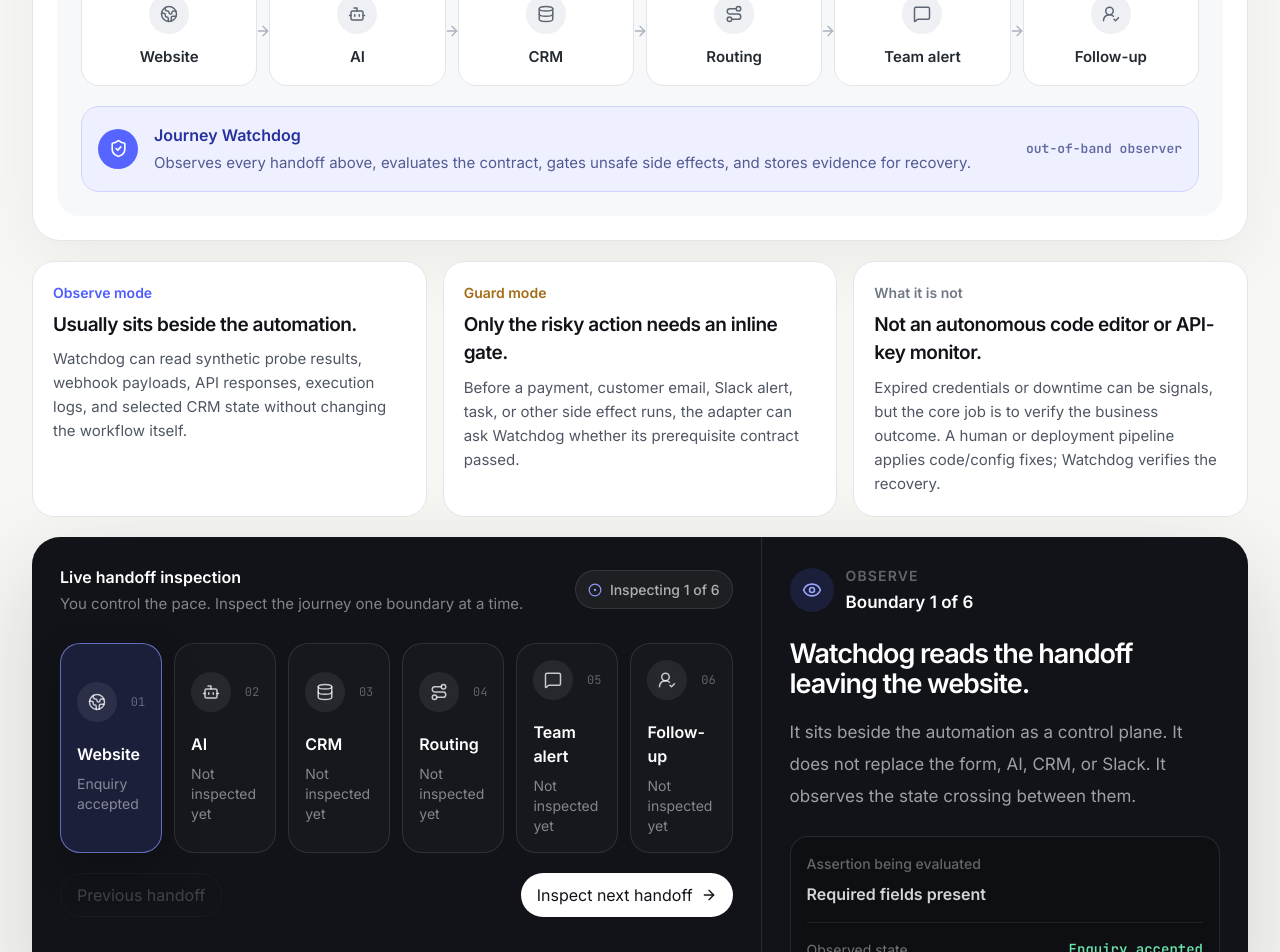
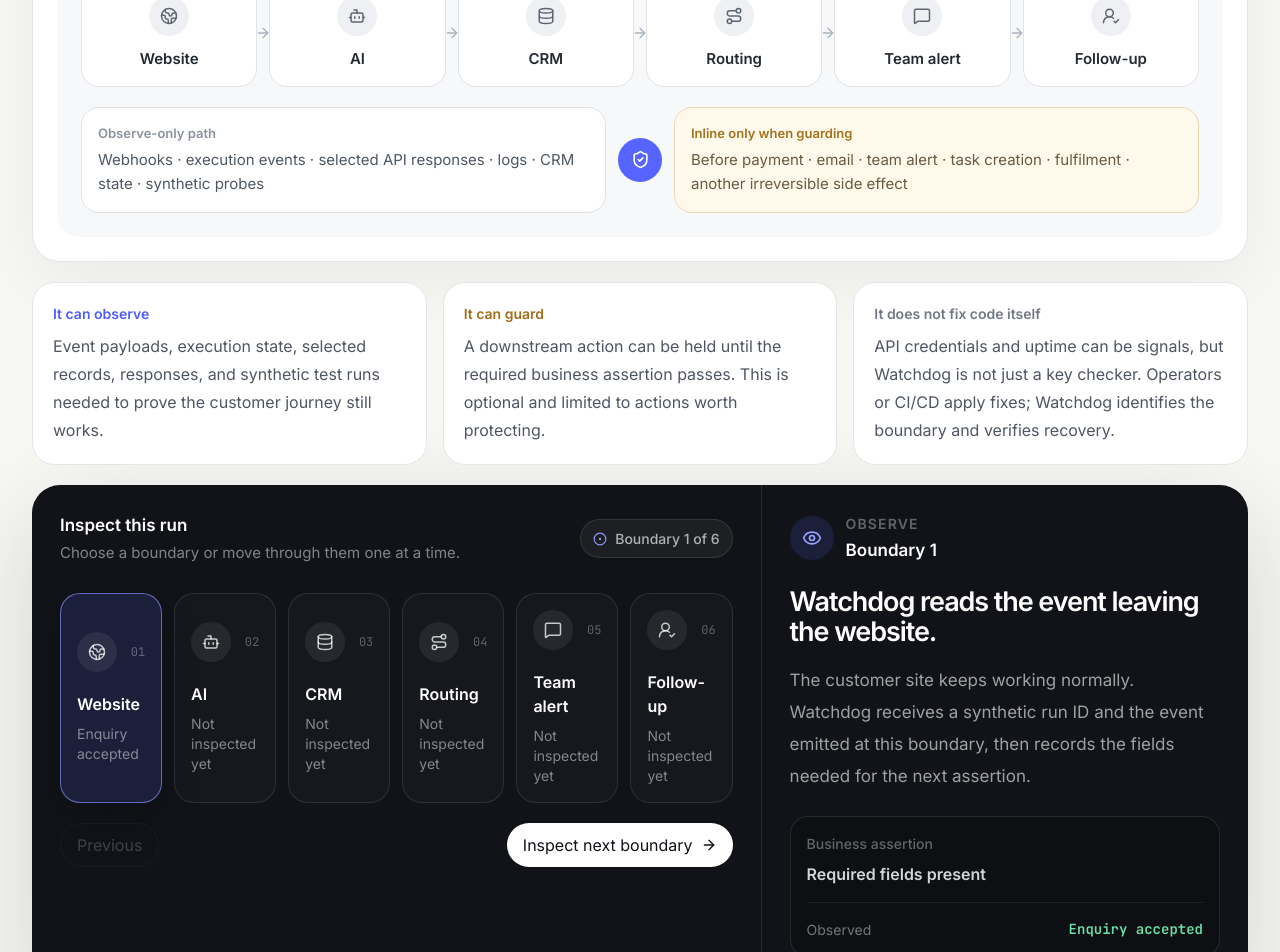
Before and after one commit to Jude-coedz/Buttardev_prototype, a Next.js app: page /watchdog in a window 1280 px wide. Shown: the part 460-1412 px from the top of the page. Built offline with nearby package versions, Linux system fonts and the light colour scheme.

Commit message:
Make Watchdog architecture explicit and single-path

```diff
--- a/components/watchdog-inspection.tsx
+++ b/components/watchdog-inspection.tsx
@@ -23,49 +23,49 @@ import {
 import type { JourneyRun } from "@/lib/watchdog-engine";
 
 const trace = [
-  { id: "website", label: "Website", icon: Globe2, observed: "Enquiry accepted", assertion: "Required fields present" },
-  { id: "qualify", label: "AI", icon: Bot, observed: "Qualified lead", assertion: "Acknowledgement stays truthful" },
-  { id: "crm", label: "CRM", icon: Database, observed: "crm_demo_1842", assertion: "Exactly one CRM record exists" },
-  { id: "owner", label: "Routing", icon: Route, observed: "owner_id = null", assertion: "Exactly one owner must exist" },
-  { id: "alert", label: "Team alert", icon: MessageSquare, observed: "Blocked", assertion: "Only run with a valid owner" },
-  { id: "followup", label: "Follow-up", icon: UserRoundCheck, observed: "Blocked", assertion: "Only create an owned task" },
+  { label: "Website", icon: Globe2, observed: "Enquiry accepted", assertion: "Required fields present" },
+  { label: "AI", icon: Bot, observed: "Qualified lead", assertion: "Acknowledgement stays truthful" },
+  { label: "CRM", icon: Database, observed: "crm_demo_1842", assertion: "Exactly one CRM record exists" },
+  { label: "Routing", icon: Route, observed: "owner_id = null", assertion: "Exactly one owner must exist" },
+  { label: "Team alert", icon: MessageSquare, observed: "Blocked", assertion: "Only run with a valid owner" },
+  { label: "Follow-up", icon: UserRoundCheck, observed: "Blocked", assertion: "Only create an owned task" },
 ] as const;
 
-const inspectorCopy = [
+const explanations = [
   {
     action: "Observe",
-    title: "Watchdog reads the handoff leaving the website.",
-    body: "It sits beside the automation as a control plane. It does not replace the form, AI, CRM, or Slack. It observes the state crossing between them.",
+    title: "Watchdog reads the event leaving the website.",
+    body: "The customer site keeps working normally. Watchdog receives a synthetic run ID and the event emitted at this boundary, then records the fields needed for the next assertion.",
     icon: Eye,
   },
   {
     action: "Assert",
-    title: "The AI output is checked against a business promise.",
-    body: "The rule here is not an API health check. Watchdog verifies that the acknowledgement does not turn a preferred date into a fake booking confirmation.",
+    title: "The AI output is checked for business truth, not just uptime.",
+    body: "An API key can work and the model can respond while the business outcome is still wrong. Here Watchdog verifies that a preferred date was not falsely turned into a confirmed booking.",
     icon: FileCheck2,
   },
   {
-    action: "Assert",
-    title: "The CRM record exists exactly once.",
-    body: "The handoff is healthy so far. Watchdog keeps the CRM record ID as evidence and as the anchor for a safe replay later.",
+    action: "Observe",
+    title: "The CRM record is valid and unique.",
+    body: "Watchdog sees crm_demo_1842 and keeps that record ID as evidence. It does not edit the CRM record or replace the CRM.",
     icon: Database,
   },
   {
     action: "Detect",
-    title: "The business contract breaks at routing.",
-    body: "FlowCRM is still online and the record exists, but the state leaving routing is wrong. Expected one Birmingham owner. Observed owner_id = null.",
+    title: "The first broken state appears after routing.",
+    body: "FlowCRM is healthy and the lead exists, but routing-v4 returns owner_id = null. This is the first handoff where the client-defined journey contract becomes false.",
     icon: TriangleAlert,
   },
   {
     action: "Guard",
-    title: "Watchdog stops the bad state from becoming a team action.",
-    body: "The team notification is not allowed to run because its prerequisite is invalid. This prevents a misleading alert that looks actionable but has no owner.",
+    title: "The team notification is held before it becomes a bad side effect.",
+    body: "This is the small inline part of Watchdog: the notification adapter checks whether the owner assertion passed before sending anything. It did not, so the action stays blocked.",
     icon: LockKeyhole,
   },
   {
-    action: "Guard + evidence",
-    title: "The follow-up task stays blocked and the incident is now replayable.",
-    body: "Watchdog has enough evidence to show where the journey failed, what was protected, and the exact boundary recovery should resume from.",
+    action: "Evidence",
+    title: "Watchdog now has enough context to recover safely.",
+    body: "The incident contains the failed boundary, expected and observed state, protected actions, CRM record ID, and replay key. A human or deployment pipeline applies the fix; Watchdog then verifies the replay.",
     icon: ShieldCheck,
   },
 ] as const;
@@ -91,26 +91,27 @@ export function WatchdogInspection() {
   useEffect(() => {
     const node = shellRef.current?.querySelector(`[data-trace="${active}"]`);
     const panel = shellRef.current?.querySelector(".watchdog-explainer");
+
     if (node) {
       animate(node, {
-        scale: [0.97, 1.035, 1],
-        duration: 520,
+        scale: [0.98, 1.035, 1],
+        duration: 500,
         ease: "out(4)",
       });
     }
+
     if (panel) {
       animate(panel, {
         opacity: [0.45, 1],
-        translateY: [7, 0],
-        duration: 360,
+        translateY: [6, 0],
+        duration: 340,
         ease: "out(4)",
       });
     }
   }, [active]);
 
-  const copy = inspectorCopy[active];
+  const copy = explanations[active];
   const CopyIcon = copy.icon;
-  const failed = active >= 3;
   const complete = active === trace.length - 1;
 
   return (
@@ -118,20 +119,22 @@ export function WatchdogInspection() {
       <section className="grid gap-7 lg:grid-cols-[.88fr_1.12fr] lg:items-end">
         <div>
           <p className="text-[16px] font-semibold text-[var(--blue)]">Step 4 · Watchdog</p>
-          <h1 className="mt-3 max-w-[760px] text-[40px] font-semibold leading-[1.02] tracking-[-0.055em] md:text-[52px]">
-            Watchdog sits across the handoffs, not inside one app.
+          <h1 className="mt-3 max-w-[780px] text-[40px] font-semibold leading-[1.02] tracking-[-0.055em] md:text-[52px]">
+            Watchdog sits beside the automation and watches the handoffs.
           </h1>
         </div>
-        <p className="max-w-[640px] text-[18px] leading-8 text-[var(--copy)] lg:justify-self-end">
-          Think of it as a sidecar control layer around the automation. It observes the state leaving each system, compares it with the journey contract, and can stop unsafe downstream actions when a required business condition fails.
+        <p className="max-w-[650px] text-[18px] leading-8 text-[var(--copy)] lg:justify-self-end">
+          Most of it is out-of-band: observe events, compare them with the business contract, and store evidence. Only a small guard needs to sit inline before sensitive side effects that must be stopped when a prerequisite fails.
         </p>
       </section>
 
       <section className="mt-7 rounded-[28px] border border-[var(--hairline)] bg-white p-5 shadow-[0_22px_70px_rgba(17,19,24,.055)] md:p-6">
         <div className="mb-5 flex flex-wrap items-center justify-between gap-4">
           <div>
-            <p className="text-[17px] font-semibold text-[var(--ink)]">Where Watchdog sits</p>
-            <p className="mt-1 text-[15px] text-[var(--copy)]">The client tools keep doing their jobs. Watchdog watches the boundaries between them.</p>
+            <p className="text-[18px] font-semibold text-[var(--ink)]">Where Watchdog actually runs</p>
+            <p className="mt-1 text-[15px] text-[var(--copy)]">
+              The client tools remain the system of record. Watchdog observes their boundaries and gates only selected side effects.
+            </p>
           </div>
           <span className="inline-flex items-center gap-2 rounded-full bg-[var(--blue-soft)] px-3 py-2 text-[14px] font-semibold text-[var(--blue-deep)]">
             <Radar size={15} />
@@ -139,34 +142,45 @@ export function WatchdogInspection() {
           </span>
         </div>
 
-        <div className="relative overflow-hidden rounded-[22px] bg-[#f7f8fa] p-5 md:p-6">
+        <div className="rounded-[22px] bg-[#f7f8fa] p-5 md:p-6">
           <div className="grid gap-3 md:grid-cols-6">
             {trace.map((item, index) => {
               const Icon = item.icon;
               return (
-                <div key={item.id} className="relative">
+                <div key={item.label} className="relative">
                   <div className="rounded-[18px] border border-[#e1e4e8] bg-white p-4 text-center">
                     <span className="mx-auto inline-flex h-10 w-10 items-center justify-center rounded-xl bg-[#eef0f3] text-[#5d6672]">
                       <Icon size={18} />
                     </span>
                     <p className="mt-3 text-[15px] font-semibold text-[#242a31]">{item.label}</p>
                   </div>
-                  {index < trace.length - 1 ? <ArrowRight size={16} className="absolute -right-[14px] top-1/2 z-10 hidden -translate-y-1/2 text-[#abb2bc] md:block" /> : null}
+                  {index < trace.length - 1 ? (
+                    <ArrowRight size={16} className="absolute -right-[14px] top-1/2 z-10 hidden -translate-y-1/2 text-[#abb2bc] md:block" />
+                  ) : null}
                 </div>
               );
             })}
           </div>
 
-          <div className="mt-5 rounded-[18px] border border-[#cfd4ff] bg-[#eef0ff] p-4">
-            <div className="flex flex-wrap items-center gap-4">
-              <span className="inline-flex h-10 w-10 items-center justify-center rounded-xl bg-[#5665ff] text-white">
+          <div className="mt-5 grid gap-3 lg:grid-cols-[1fr_auto_1fr] lg:items-center">
+            <div className="rounded-[18px] border border-[#dfe2e7] bg-white p-4">
+              <p className="text-[13px] font-semibold text-[#8a929c]">Observe-only path</p>
+              <p className="mt-1 text-[15px] leading-6 text-[#4e5762]">
+                Webhooks · execution events · selected API responses · logs · CRM state · synthetic probes
+              </p>
+            </div>
+
+            <div className="hidden items-center justify-center lg:flex">
+              <span className="inline-flex h-11 w-11 items-center justify-center rounded-full bg-[#5665ff] text-white">
                 <ShieldCheck size={19} />
               </span>
-              <div className="min-w-0 flex-1">
-                <p className="text-[16px] font-semibold text-[#27319d]">Journey Watchdog</p>
-                <p className="mt-1 text-[15px] leading-6 text-[#525b91]">Observes every handoff above, evaluates the contract, gates unsafe side effects, and stores evidence for recovery.</p>
             </div>
-              <span className="font-mono text-[13px] font-semibold text-[#626aa2]">out-of-band observer</span>
+
+            <div className="rounded-[18px] border border-[#ead7ad] bg-[#fff9ec] p-4">
+              <p className="text-[13px] font-semibold text-[#a2711c]">Inline only when guarding</p>
+              <p className="mt-1 text-[15px] leading-6 text-[#695a40]">
+                Before payment · email · team alert · task creation · fulfilment · another irreversible side effect
+              </p>
             </div>
           </div>
         </div>
@@ -174,24 +188,21 @@ export function WatchdogInspection() {
 
       <section className="mt-5 grid gap-4 md:grid-cols-3">
         <div className="rounded-[22px] border border-[var(--hairline)] bg-white p-5">
-          <p className="text-[14px] font-semibold text-[var(--blue)]">Observe mode</p>
-          <h3 className="mt-2 text-[19px] font-semibold tracking-[-0.025em] text-[var(--ink)]">Usually sits beside the automation.</h3>
-          <p className="mt-2 text-[15px] leading-6 text-[var(--copy)]">
-            Watchdog can read synthetic probe results, webhook payloads, API responses, execution logs, and selected CRM state without changing the workflow itself.
+          <p className="text-[14px] font-semibold text-[var(--blue)]">It can observe</p>
+          <p className="mt-2 text-[16px] leading-7 text-[var(--copy)]">
+            Event payloads, execution state, selected records, responses, and synthetic test runs needed to prove the customer journey still works.
           </p>
         </div>
         <div className="rounded-[22px] border border-[var(--hairline)] bg-white p-5">
-          <p className="text-[14px] font-semibold text-[#a36c16]">Guard mode</p>
-          <h3 className="mt-2 text-[19px] font-semibold tracking-[-0.025em] text-[var(--ink)]">Only the risky action needs an inline gate.</h3>
-          <p className="mt-2 text-[15px] leading-6 text-[var(--copy)]">
-            Before a payment, customer email, Slack alert, task, or other side effect runs, the adapter can ask Watchdog whether its prerequisite contract passed.
+          <p className="text-[14px] font-semibold text-[#a36c16]">It can guard</p>
+          <p className="mt-2 text-[16px] leading-7 text-[var(--copy)]">
+            A downstream action can be held until the required business assertion passes. This is optional and limited to actions worth protecting.
           </p>
         </div>
         <div className="rounded-[22px] border border-[var(--hairline)] bg-white p-5">
-          <p className="text-[14px] font-semibold text-[#707986]">What it is not</p>
-          <h3 className="mt-2 text-[19px] font-semibold tracking-[-0.025em] text-[var(--ink)]">Not an autonomous code editor or API-key monitor.</h3>
-          <p className="mt-2 text-[15px] leading-6 text-[var(--copy)]">
-            Expired credentials or downtime can be signals, but the core job is to verify the business outcome. A human or deployment pipeline applies code/config fixes; Watchdog verifies the recovery.
+          <p className="text-[14px] font-semibold text-[#707986]">It does not fix code itself</p>
+          <p className="mt-2 text-[16px] leading-7 text-[var(--copy)]">
+            API credentials and uptime can be signals, but Watchdog is not just a key checker. Operators or CI/CD apply fixes; Watchdog identifies the boundary and verifies recovery.
           </p>
         </div>
       </section>
@@ -201,39 +212,38 @@ export function WatchdogInspection() {
           <div className="border-b border-white/10 p-5 md:p-7 lg:border-b-0 lg:border-r">
             <div className="flex flex-wrap items-center justify-between gap-4">
               <div>
-                <p className="text-[16px] font-semibold">Live handoff inspection</p>
-                <p className="mt-1 text-[15px] text-white/48">You control the pace. Inspect the journey one boundary at a time.</p>
+                <p className="text-[17px] font-semibold">Inspect this run</p>
+                <p className="mt-1 text-[15px] text-white/48">Choose a boundary or move through them one at a time.</p>
               </div>
               <span className="inline-flex items-center gap-2 rounded-full border border-white/10 bg-white/[.05] px-3 py-2 text-[14px] font-medium text-white/65">
                 <CircleDot size={14} className={complete ? "text-[#55d99b]" : "text-[#8f98ff]"} />
-                {complete ? "Failure isolated" : `Inspecting ${active + 1} of ${trace.length}`}
+                {complete ? "Failure isolated" : `Boundary ${active + 1} of ${trace.length}`}
               </span>
             </div>
 
-            <div className="relative mt-7">
-              <div className="relative grid gap-3 sm:grid-cols-2 lg:grid-cols-6">
+            <div className="mt-7 grid gap-3 sm:grid-cols-2 lg:grid-cols-6">
               {trace.map((item, index) => {
                 const Icon = item.icon;
                 const selected = index === active;
                 const visited = index < active;
-                  const isFailure = index === 3 && active >= 3;
+                const failure = index === 3 && active >= 3;
                 const blocked = index > 3 && active >= index;
 
                 return (
                   <button
-                      key={item.id}
+                    key={item.label}
                     data-trace={index}
                     onClick={() => setActive(index)}
                     className={
                       selected
-                          ? "relative z-10 min-h-[164px] rounded-[20px] border border-[#8d98ff]/65 bg-[#5865ff]/15 p-4 text-left shadow-[0_16px_38px_rgba(0,0,0,.18)]"
-                          : isFailure
-                            ? "relative z-10 min-h-[164px] rounded-[20px] border border-[#d94b63]/50 bg-[#d94b63]/10 p-4 text-left"
+                        ? "min-h-[164px] rounded-[20px] border border-[#8d98ff]/65 bg-[#5865ff]/15 p-4 text-left shadow-[0_16px_38px_rgba(0,0,0,.18)]"
+                        : failure
+                          ? "min-h-[164px] rounded-[20px] border border-[#d94b63]/50 bg-[#d94b63]/10 p-4 text-left"
                           : blocked
-                              ? "relative z-10 min-h-[164px] rounded-[20px] border border-[#d4a14c]/25 bg-[#d4a14c]/[.06] p-4 text-left"
+                            ? "min-h-[164px] rounded-[20px] border border-[#d4a14c]/25 bg-[#d4a14c]/[.06] p-4 text-left"
                             : visited
-                                ? "relative z-10 min-h-[164px] rounded-[20px] border border-[#39c885]/22 bg-[#39c885]/[.05] p-4 text-left"
-                                : "relative z-10 min-h-[164px] rounded-[20px] border border-white/10 bg-white/[.025] p-4 text-left"
+                              ? "min-h-[164px] rounded-[20px] border border-[#39c885]/22 bg-[#39c885]/[.05] p-4 text-left"
+                              : "min-h-[164px] rounded-[20px] border border-white/10 bg-white/[.025] p-4 text-left"
                     }
                   >
                     <div className="flex items-center justify-between">
@@ -244,7 +254,7 @@ export function WatchdogInspection() {
                     </div>
                     <p className="mt-5 text-[16px] font-semibold">{item.label}</p>
                     <p className={
-                        isFailure
+                      failure
                         ? "mt-2 text-[14px] font-medium leading-5 text-[#ff96a8]"
                         : blocked
                           ? "mt-2 text-[14px] font-medium leading-5 text-[#ecc57d]"
@@ -256,22 +266,21 @@ export function WatchdogInspection() {
                 );
               })}
             </div>
-            </div>
 
-            <div className="mt-5 flex flex-wrap items-center justify-between gap-3">
+            <div className="mt-5 flex items-center justify-between gap-3">
               <button
                 onClick={() => setActive((value) => Math.max(0, value - 1))}
                 disabled={active === 0}
                 className="h-11 rounded-xl border border-white/12 px-4 text-[14px] font-semibold text-white/65 transition hover:bg-white/[.06] disabled:opacity-30"
               >
-                Previous handoff
+                Previous
               </button>
               <button
                 onClick={() => setActive((value) => Math.min(trace.length - 1, value + 1))}
                 disabled={complete}
                 className="inline-flex h-11 items-center gap-2 rounded-xl bg-white px-4 text-[14px] font-semibold text-[#111318] transition hover:bg-[#f0f1f3] disabled:opacity-40"
               >
-                Inspect next handoff
+                Inspect next boundary
                 <ArrowRight size={16} />
               </button>
             </div>
@@ -280,7 +289,7 @@ export function WatchdogInspection() {
           <aside className="watchdog-explainer p-5 md:p-7">
             <div className="flex items-center gap-3">
               <span className={
-                failed
+                active >= 3
                   ? "inline-flex h-11 w-11 items-center justify-center rounded-xl bg-[#d94b63]/15 text-[#ff8da0]"
                   : "inline-flex h-11 w-11 items-center justify-center rounded-xl bg-[#5865ff]/15 text-[#9aa4ff]"
               }>
@@ -288,7 +297,7 @@ export function WatchdogInspection() {
               </span>
               <div>
                 <p className="text-[14px] font-semibold uppercase tracking-[.08em] text-white/35">{copy.action}</p>
-                <p className="mt-1 text-[17px] font-semibold">Boundary {active + 1} of {trace.length}</p>
+                <p className="mt-1 text-[17px] font-semibold">Boundary {active + 1}</p>
               </div>
             </div>
 
@@ -296,36 +305,27 @@ export function WatchdogInspection() {
             <p className="mt-4 text-[17px] leading-8 text-white/60">{copy.body}</p>
 
             <div className="mt-6 rounded-[18px] border border-white/10 bg-black/18 p-4">
-              <p className="text-[14px] font-medium text-white/36">Assertion being evaluated</p>
+              <p className="text-[14px] font-medium text-white/36">Business assertion</p>
               <p className="mt-2 text-[16px] font-semibold leading-6 text-white/82">{trace[active].assertion}</p>
               <div className="mt-4 flex items-center justify-between border-t border-white/8 pt-4">
-                <span className="text-[14px] text-white/42">Observed state</span>
+                <span className="text-[14px] text-white/42">Observed</span>
                 <span className={
                   active === 3
                     ? "font-mono text-[14px] font-semibold text-[#ff8da0]"
                     : active > 3
                       ? "font-mono text-[14px] font-semibold text-[#ecc57d]"
                       : "font-mono text-[14px] font-semibold text-[#6be1aa]"
-                }>{trace[active].observed}</span>
+                }>
+                  {trace[active].observed}
+                </span>
               </div>
             </div>
-
-            {complete ? (
-              <div className="mt-5 rounded-[18px] border border-[#55d99b]/20 bg-[#55d99b]/[.06] p-4">
-                <div className="flex items-center gap-2 text-[#70e5ae]">
-                  <Sparkles size={16} />
-                  <p className="text-[15px] font-semibold">Incident package ready</p>
-                </div>
-                <p className="mt-2 text-[15px] leading-6 text-white/55">Watchdog now knows the failed boundary, customer impact, protected actions, and safe replay point.</p>
-              </div>
-            ) : null}
           </aside>
         </div>
       </section>
 
       {complete && run?.incident ? (
-        <section className="mt-5">
-          <div className="rounded-[24px] border border-[#efbac4] bg-[#fff7f8] p-5 md:p-6">
+        <section className="mt-5 rounded-[24px] border border-[#efbac4] bg-[#fff7f8] p-5 md:p-6">
           <div className="flex items-start gap-4">
             <span className="inline-flex h-11 w-11 shrink-0 items-center justify-center rounded-xl bg-[var(--rose)] text-white">
               <TriangleAlert size={20} />
@@ -333,12 +333,10 @@ export function WatchdogInspection() {
             <div>
               <p className="text-[20px] font-semibold tracking-[-0.025em] text-[var(--ink)]">The failure is isolated to routing.</p>
               <p className="mt-2 text-[16px] leading-7 text-[var(--copy)]">
-                  Website, AI and CRM all passed their contracts. The first invalid state is <span className="font-mono font-semibold text-[var(--rose)]">owner_id = null</span>, so recovery should start there.
+                Website, AI, and CRM all passed. The first invalid state is <span className="font-mono font-semibold text-[var(--rose)]">owner_id = null</span>, so recovery should start at the routing boundary.
               </p>
             </div>
           </div>
-          </div>
-
         </section>
       ) : null}
 
```
Lines whose indentation alone changed are shown as unchanged.
